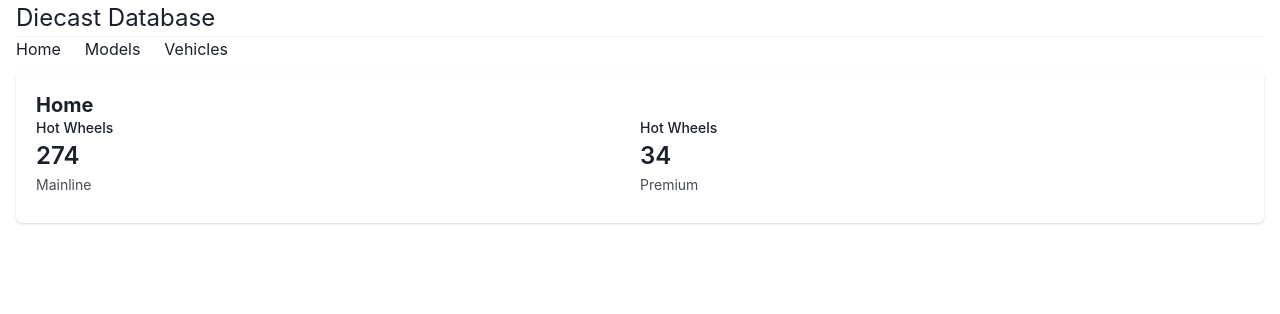
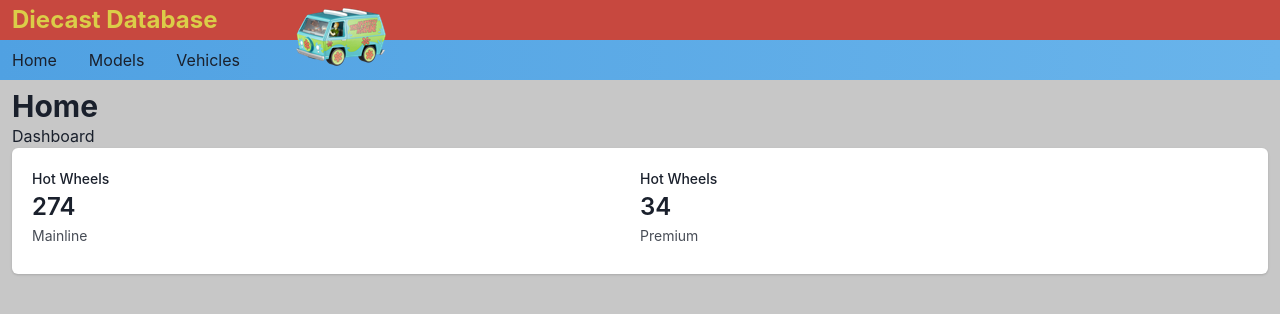
Before and after one commit to maurmann/diecast, a React (Create React App) app in the folder web/: page / in a window 1280 px wide. Shown: the top 314 px of the page. Built offline with nearby package versions, Linux system fonts and the light colour scheme.

Commit message:
improvements in api and web

```diff
--- /dev/null
+++ b/web/src/components/PageTitle/index.js
@@ -0,0 +1,12 @@
+import { Heading, Text } from "@chakra-ui/react"
+
+const PageTitle = (props) => {
+    return (
+        <>
+            <Heading size='lg'>{props.Title}</Heading>
+            <Text>{props.SubTitle}</Text>
+        </>
+    )
+}
+
+export default PageTitle
--- a/web/src/index.css
+++ /dev/null
@@ -1,13 +0,0 @@
-body {
-  margin: 0;
-  font-family: -apple-system, BlinkMacSystemFont, 'Segoe UI', 'Roboto', 'Oxygen',
-    'Ubuntu', 'Cantarell', 'Fira Sans', 'Droid Sans', 'Helvetica Neue',
-    sans-serif;
-  -webkit-font-smoothing: antialiased;
-  -moz-osx-font-smoothing: grayscale;
-}
-
-code {
-  font-family: source-code-pro, Menlo, Monaco, Consolas, 'Courier New',
-    monospace;
-}
--- a/web/src/views/Home.js
+++ b/web/src/views/Home.js
@@ -1,9 +1,12 @@
-import { Stat, StatLabel, StatNumber, StatHelpText, Heading, StatGroup } from '@chakra-ui/react'
+import { Stat, StatLabel, StatNumber, StatHelpText, StatGroup, Card, CardBody } from '@chakra-ui/react'
+import PageTitle from '../components/PageTitle';
 
 const Home = () => {
     return (
         <div>
-            <Heading size='md'>Home</Heading>
+            <PageTitle Title="Home" SubTitle="Dashboard"></PageTitle>
+            <Card>
+                <CardBody>
                     <StatGroup>
                         <Stat>
                             <StatLabel>Hot Wheels</StatLabel>
@@ -16,6 +19,8 @@
                             <StatHelpText>Premium</StatHelpText>
                         </Stat>
                     </StatGroup>
+                </CardBody>
+            </Card>
         </div >
     )
 };
--- a/web/src/views/Layout.js
+++ b/web/src/views/Layout.js
@@ -1,12 +1,23 @@
 import { Outlet } from "react-router-dom";
-import { Divider, Card, Menu, MenuItem, MenuList, MenuButton, Text, Container, HStack, Link, CardBody } from '@chakra-ui/react'
+import { Menu, MenuItem, MenuList, MenuButton, Text, HStack, Link, Box } from '@chakra-ui/react';
+
+document.body.style.background = "#C7C7C7";
 
 const Layout = () => {
+
     return (
-        <Container maxW="bg" >
-            <Text fontSize='2xl'> Diecast Database</Text >
-            <Divider />
-            <HStack spacing='24px' >
+        <>
+            <HStack h="40px" bg="#C7483F" >
+                <HStack ml="12px">
+                    <Text fontSize='2xl' fontWeight={"bold"} color={"#DBCD48"}> Diecast Database</Text >
+                </HStack>
+
+                <Box ml="60px" mt="30px">
+                    <img src={require('../assets/mm.png')} alt={'Mistery Machine'} />
+                </Box>
+            </HStack >
+            <HStack h="40px" bgGradient="linear(to-r,#50A1E2,#69B4EB)">
+                <HStack ml="12px" spacing="8">
                     <Link href='/'>Home</Link >
                     <Menu>
                         <MenuButton>Models</MenuButton>
@@ -25,13 +36,13 @@
                         </MenuList>
                     </Menu>
                 </HStack>
-            <Card marginTop="12px">
-                <CardBody>
+                <div style={{ marginLeft: "12px" }} >
+                </div>
+            </HStack >
+            <Box ml="12px" mr="12px" mt="8px">
                 <Outlet />
-                </CardBody>
-            </Card>
-
-        </Container >
+            </Box>
+        </ >
     )
 };
 
--- a/web/src/views/Models.js
+++ b/web/src/views/Models.js
@@ -1,9 +1,29 @@
-import { Card, CardBody, Table, Th, Tr, Thead, Tbody, Td, Heading } from "@chakra-ui/react";
+import { Card, CardBody, Table, Th, Tr, Thead, Tbody, Td } from "@chakra-ui/react";
+import PageTitle from "../components/PageTitle";
+import { useEffect, useState } from "react";
+
 const Models = () => {
+
+    const [data, setData] = useState([]);
+
+    useEffect(() => {
+        fetch("http://localhost:3001/models",
+            {
+                method: "GET"
+
+            })
+            .then((response) => response.json())
+            .then((data) => {
+                setData(data);
+                console.log(data);
+            })
+    }, []);
+
+
+
     return (
-        <div>
-
-            <Heading size='md'>Models</Heading>
+        data && <div>
+            <PageTitle Title="Models" SubTitle="List of Models"></PageTitle>
 
             <Card>
                 <CardBody>
@@ -22,31 +42,25 @@
                             </Tr>
                         </Thead>
                         <Tbody>
-                            <Tr>
-                                <Td>inches</Td>
-                                <Td>millimetres (mm)</Td>
-                                <Td isNumeric>25.4</Td>
-                            </Tr>
-                            <Tr>
-                                <Td>feet</Td>
-                                <Td>centimetres (cm)</Td>
-                                <Td isNumeric>30.48</Td>
-                            </Tr>
-                            <Tr>
-                                <Td>yards</Td>
-                                <Td>metres (m)</Td>
-                                <Td isNumeric>0.91444</Td>
-                            </Tr>
+                            {data.map((d) => {
+                                return (
+                                    <Tr>
+                                        <Td>{d.name}</Td>
+                                        <Td>{d.modelBrand.name}</Td>
+                                        <Td>{d.modelSeries.name}</Td>
+                                        <Td>{d.vehicle.name}</Td>
+                                        <Td>{d.vehicle.vehicleManufacturer.name}</Td>
+                                        <Td>{d.vehicle.vehicleManufacturer.country}</Td>
+                                        <Td>Pickup</Td>
+                                    </Tr>
+                                )
+                            })}
                         </Tbody>
                     </Table>
 
                 </CardBody>
             </Card>
-
-
         </div >
-
-
     )
 };
 
```
Also changed, not shown: web/src/assets/mm.png (added), web/src/mm.jpg (added). Lines whose indentation alone changed are shown as unchanged.
